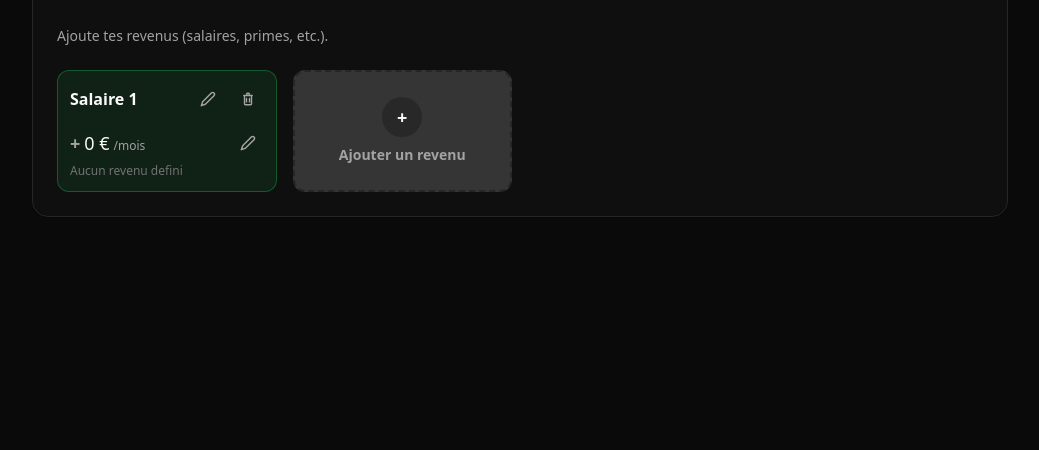
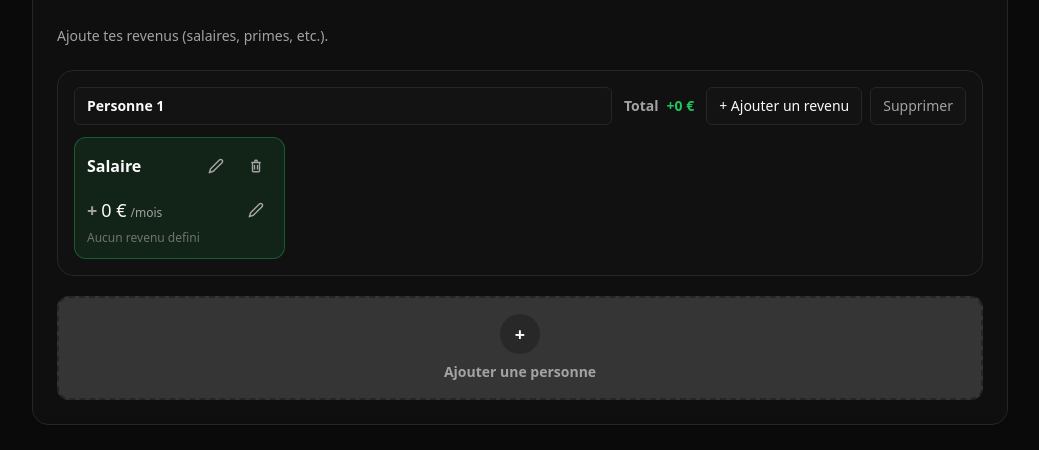
Before and after one commit to Samuel-BAHIA/Budget-FullStack, a Next.js app in the folder apps/frontend/: page / in a window 1280 px wide. Shown: the part 246-696 px from the top of the page, without its empty margins (120-1159 px from the left). Built offline with nearby package versions, Linux system fonts and the light colour scheme; no server answers.

Commit message:
Auto-commit: 2026-01-06 14:30:28

```diff
--- a/apps/frontend/app/tabs/RevenusTab.tsx
+++ b/apps/frontend/app/tabs/RevenusTab.tsx
@@ -5,6 +5,7 @@ import { EditableValueEuro } from "../components/EditableValueEuro";
 import { useBudget } from "../contexts/BudgetContext";
 
 type Revenue = { id: number; name: string; montant: number };
+type Person = { id: number; name: string; revenus: Revenue[] };
 
 const EditIcon = () => (
   <svg
@@ -79,10 +80,14 @@ const TrashIcon = () => (
 );
 
 export function RevenusTab() {
-  const [revenus, setRevenus] = useState<Revenue[]>([
-    { id: 1, name: "Salaire 1", montant: 0 },
+  const [persons, setPersons] = useState<Person[]>([
+    {
+      id: 1,
+      name: "Personne 1",
+      revenus: [{ id: 1, name: "Salaire", montant: 0 }],
+    },
   ]);
-  const [editingTitleId, setEditingTitleId] = useState<number | null>(null);
+  const [editingTitle, setEditingTitle] = useState<{ personId: number; revenueId: number } | null>(null);
   const [titleDraft, setTitleDraft] = useState("");
   const { updateTotal } = useBudget();
 
@@ -110,56 +115,110 @@ export function RevenusTab() {
     return "Revenu eleve";
   };
 
-  const handleSaveMontant = (id: number) => async (newValue: string) => {
+  const handleSaveMontant =
+    (personId: number, revenueId: number) => async (newValue: string) => {
       const numValue = Number(newValue);
-    setRevenus((prev) =>
-      prev.map((item) =>
-        item.id === id
-          ? { ...item, montant: Number.isFinite(numValue) ? numValue : 0 }
-          : item
+      setPersons((prev) =>
+        prev.map((p) =>
+          p.id === personId
+            ? {
+                ...p,
+                revenus: p.revenus.map((r) =>
+                  r.id === revenueId ? { ...r, montant: Number.isFinite(numValue) ? numValue : 0 } : r
+                ),
+              }
+            : p
         )
       );
       await new Promise((resolve) => setTimeout(resolve, 200));
     };
 
-  const handleEditTitle = (id: number, current: string) => {
-    setEditingTitleId(id);
+  const handleEditTitle = (personId: number, revenueId: number, current: string) => {
+    setEditingTitle({ personId, revenueId });
     setTitleDraft(current);
   };
 
   const handleSaveTitle = () => {
-    if (editingTitleId === null) return;
-    setRevenus((prev) =>
-      prev.map((item) =>
-        item.id === editingTitleId
-          ? { ...item, name: titleDraft || item.name }
-          : item
+    if (!editingTitle) return;
+    const { personId, revenueId } = editingTitle;
+    setPersons((prev) =>
+      prev.map((p) =>
+        p.id === personId
+          ? {
+              ...p,
+              revenus: p.revenus.map((r) =>
+                r.id === revenueId ? { ...r, name: titleDraft || r.name } : r
+              ),
+            }
+          : p
       )
     );
-    setEditingTitleId(null);
+    setEditingTitle(null);
     setTitleDraft("");
   };
 
   const handleCancelTitle = () => {
-    setEditingTitleId(null);
+    setEditingTitle(null);
     setTitleDraft("");
   };
 
-  const handleDelete = (id: number) => {
-    setRevenus((prev) => prev.filter((item) => item.id !== id));
+  const handleDeleteRevenue = (personId: number, revenueId: number) => {
+    setPersons((prev) =>
+      prev.map((p) =>
+        p.id === personId ? { ...p, revenus: p.revenus.filter((r) => r.id !== revenueId) } : p
+      )
+    );
   };
 
-  const handleAdd = () => {
-    setRevenus((prev) => {
-      const nextId = Math.max(0, ...prev.map((a) => a.id)) + 1;
-      return [...prev, { id: nextId, name: `Salaire ${nextId}`, montant: 0 }];
+  const handleAddRevenue = (personId: number) => {
+    setPersons((prev) =>
+      prev.map((p) =>
+        p.id === personId
+          ? {
+              ...p,
+              revenus: [
+                ...p.revenus,
+                {
+                  id: Math.max(0, ...p.revenus.map((r) => r.id)) + 1,
+                  name: `Revenu ${p.revenus.length + 1}`,
+                  montant: 0,
+                },
+              ],
+            }
+          : p
+      )
+    );
+  };
+
+  const handleAddPerson = () => {
+    setPersons((prev) => {
+      const nextId = Math.max(0, ...prev.map((p) => p.id)) + 1;
+      return [
+        ...prev,
+        {
+          id: nextId,
+          name: `Personne ${nextId}`,
+          revenus: [{ id: 1, name: "Revenu 1", montant: 0 }],
+        },
+      ];
     });
   };
 
+  const handleDeletePerson = (personId: number) => {
+    setPersons((prev) => prev.filter((p) => p.id !== personId));
+  };
+
+  const handlePersonNameChange = (personId: number, name: string) => {
+    setPersons((prev) => prev.map((p) => (p.id === personId ? { ...p, name } : p)));
+  };
+
   useEffect(() => {
-    const total = revenus.reduce((sum, item) => sum + item.montant, 0);
+    const total = persons.reduce(
+      (sum, person) => sum + person.revenus.reduce((s, r) => s + r.montant, 0),
+      0
+    );
     updateTotal("revenus", total);
-  }, [revenus, updateTotal]);
+  }, [persons, updateTotal]);
 
   return (
     <div className="space-y-6">
@@ -171,11 +230,82 @@ export function RevenusTab() {
         Ajoute tes revenus (salaires, primes, etc.).
       </p>
 
+      <div className="space-y-5">
+        {persons.map((person) => (
+          <div
+            key={person.id}
+            className="rounded-2xl border p-4 space-y-3"
+            style={{ borderColor: "var(--theme-border)", backgroundColor: "var(--theme-bgCard)" }}
+          >
+            <div className="flex flex-wrap items-center gap-3 justify-between">
+              <div className="flex flex-wrap items-center gap-3 min-w-0 flex-1">
+                <input
+                  type="text"
+                  value={person.name}
+                  onChange={(e) => handlePersonNameChange(person.id, e.target.value)}
+                  className="min-w-[180px] flex-1 rounded-md border px-3 py-2 text-sm font-semibold outline-none transition"
+                  style={{
+                    borderColor: "var(--theme-border)",
+                    backgroundColor: "var(--theme-bgCard)",
+                    color: "var(--theme-text)",
+                  }}
+                  onFocus={(e) => {
+                    e.currentTarget.style.borderColor = "var(--theme-borderLight)";
+                    e.currentTarget.style.boxShadow = "0 0 0 2px var(--theme-borderLight)";
+                  }}
+                  onBlur={(e) => {
+                    e.currentTarget.style.borderColor = "var(--theme-border)";
+                    e.currentTarget.style.boxShadow = "none";
+                  }}
+                />
+                <div className="flex items-center gap-2 text-sm font-semibold">
+                  <span style={{ color: "var(--theme-textSecondary)" }}>Total</span>
+                  <span style={{ color: "#22c55e" }}>
+                    +
+                    {person.revenus
+                      .reduce((s, r) => s + r.montant, 0)
+                      .toLocaleString("fr-FR")}{" "}
+                    €
+                  </span>
+                </div>
+              </div>
+              <div className="flex items-center gap-2">
+                <button
+                  onClick={() => handleAddRevenue(person.id)}
+                  className="rounded-md border px-3 py-2 text-sm transition"
+                  style={{
+                    borderColor: "var(--theme-border)",
+                    backgroundColor: "var(--theme-bgCard)",
+                    color: "var(--theme-text)",
+                  }}
+                  onMouseEnter={(e) => (e.currentTarget.style.backgroundColor = "var(--theme-bgHover)")}
+                  onMouseLeave={(e) => (e.currentTarget.style.backgroundColor = "var(--theme-bgCard)")}
+                >
+                  + Ajouter un revenu
+                </button>
+                <button
+                  onClick={() => handleDeletePerson(person.id)}
+                  className="rounded-md border px-3 py-2 text-sm transition hover:bg-red-500/15"
+                  style={{
+                    borderColor: "var(--theme-border)",
+                    backgroundColor: "var(--theme-bgCard)",
+                    color: "var(--theme-textSecondary)",
+                  }}
+                  onMouseEnter={(e) => (e.currentTarget.style.backgroundColor = "rgba(239,68,68,0.12)")}
+                  onMouseLeave={(e) => (e.currentTarget.style.backgroundColor = "var(--theme-bgCard)")}
+                >
+                  Supprimer
+                </button>
+              </div>
+            </div>
+
             <div className="grid grid-cols-1 sm:grid-cols-2 lg:grid-cols-4 gap-4">
-        {revenus.map((item) => (
+              {person.revenus.map((item) => {
+                const isEditing = editingTitle?.personId === person.id && editingTitle.revenueId === item.id;
+                return (
                   <div key={item.id} className="rounded-xl p-3 space-y-3" style={positiveWrapperStyle}>
                     <div className="flex items-center justify-between gap-2">
-              {editingTitleId === item.id ? (
+                      {isEditing ? (
                         <>
                           <input
                             type="text"
@@ -189,8 +319,7 @@ export function RevenusTab() {
                             }}
                             onFocus={(e) => {
                               e.currentTarget.style.borderColor = "var(--theme-borderLight)";
-                      e.currentTarget.style.boxShadow =
-                        "0 0 0 2px var(--theme-borderLight)";
+                              e.currentTarget.style.boxShadow = "0 0 0 2px var(--theme-borderLight)";
                             }}
                             onBlur={(e) => {
                               e.currentTarget.style.borderColor = "var(--theme-border)";
@@ -224,7 +353,7 @@ export function RevenusTab() {
                         <>
                           <span className="flex-1 text-base font-semibold">{item.name}</span>
                           <button
-                    onClick={() => handleEditTitle(item.id, item.name)}
+                            onClick={() => handleEditTitle(person.id, item.id, item.name)}
                             className="rounded-md p-2 transition hover:bg-[var(--theme-bgHover)]"
                             style={{ color: "var(--theme-textSecondary)" }}
                             title="Modifier le nom"
@@ -232,7 +361,7 @@ export function RevenusTab() {
                             <EditIcon />
                           </button>
                           <button
-                    onClick={() => handleDelete(item.id)}
+                            onClick={() => handleDeleteRevenue(person.id, item.id)}
                             className="rounded-md p-2 transition hover:bg-red-500/15"
                             style={{ color: "var(--theme-textSecondary)" }}
                             title="Supprimer"
@@ -244,15 +373,20 @@ export function RevenusTab() {
                     </div>
                     <EditableValueEuro
                       value={item.montant}
-              onSave={handleSaveMontant(item.id)}
+                      onSave={handleSaveMontant(person.id, item.id)}
                       hintText={getHint}
                       displayPrefix="+"
                       displaySuffix="/mois"
                     />
                   </div>
+                );
+              })}
+            </div>
+          </div>
         ))}
+
         <button
-          onClick={handleAdd}
+          onClick={handleAddPerson}
           className="w-full rounded-xl border-2 border-dashed p-4 text-sm font-semibold flex flex-col items-center justify-center gap-2 text-center transition hover:border-[var(--theme-borderLight)] hover:bg-[var(--theme-bgHover)]"
           style={{
             borderColor: "var(--theme-border)",
@@ -266,7 +400,7 @@ export function RevenusTab() {
           >
             +
           </span>
-          Ajouter un revenu
+          Ajouter une personne
         </button>
       </div>
     </div>
```
Lines whose indentation alone changed are shown as unchanged.
